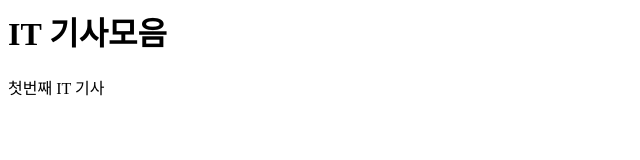
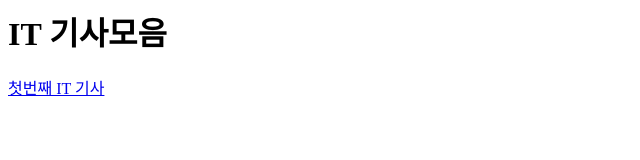
Before and after one commit to wkdwlgh132/mis2501, a plain HTML site: page index.html in a window 1280 px wide. Shown: the whole page, without its empty margins (0-640 px from the left). Drawn offline with Linux system fonts and the light colour scheme.

Commit message:
Update index.html

```diff
--- a/index.html
+++ b/index.html
@@ -4,6 +4,6 @@
   </head>
   <body>
     <h1>IT 기사모음</h1>
-    <a herf="https://n.news.naver.com/mnews/article/011/0004473801" target="_blank">첫번째 IT 기사</a>
+    <a href="https://n.news.naver.com/mnews/article/011/0004473801" target="_blank">첫번째 IT 기사</a>
   </body>
 </html>
```
